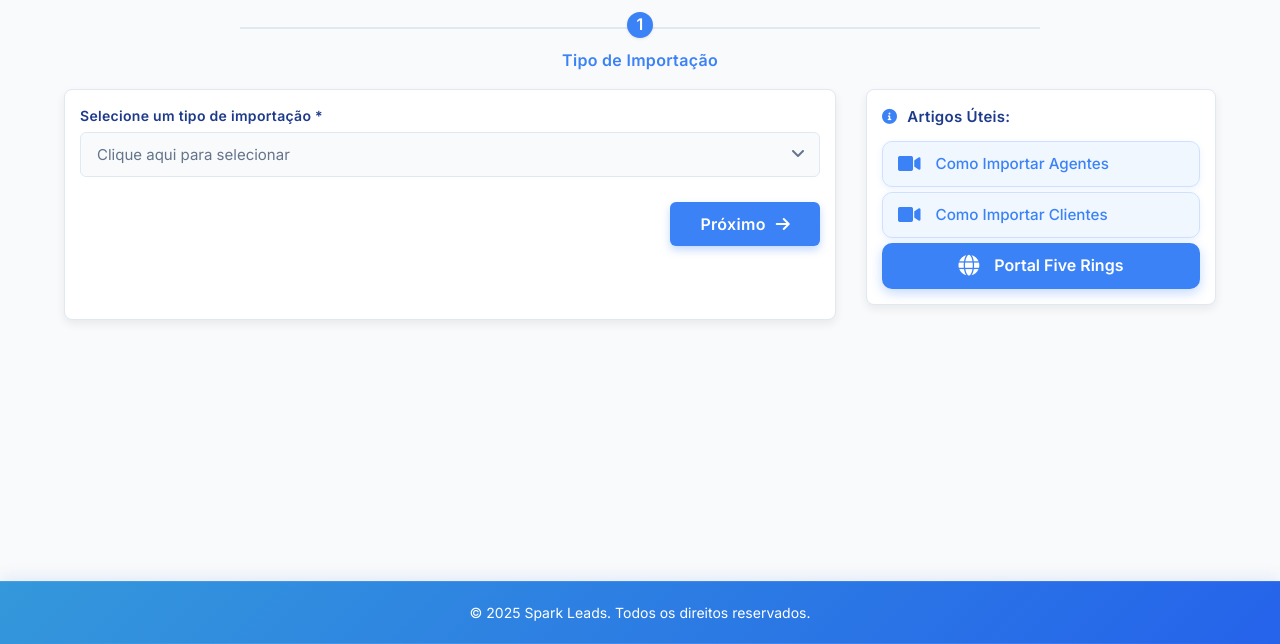
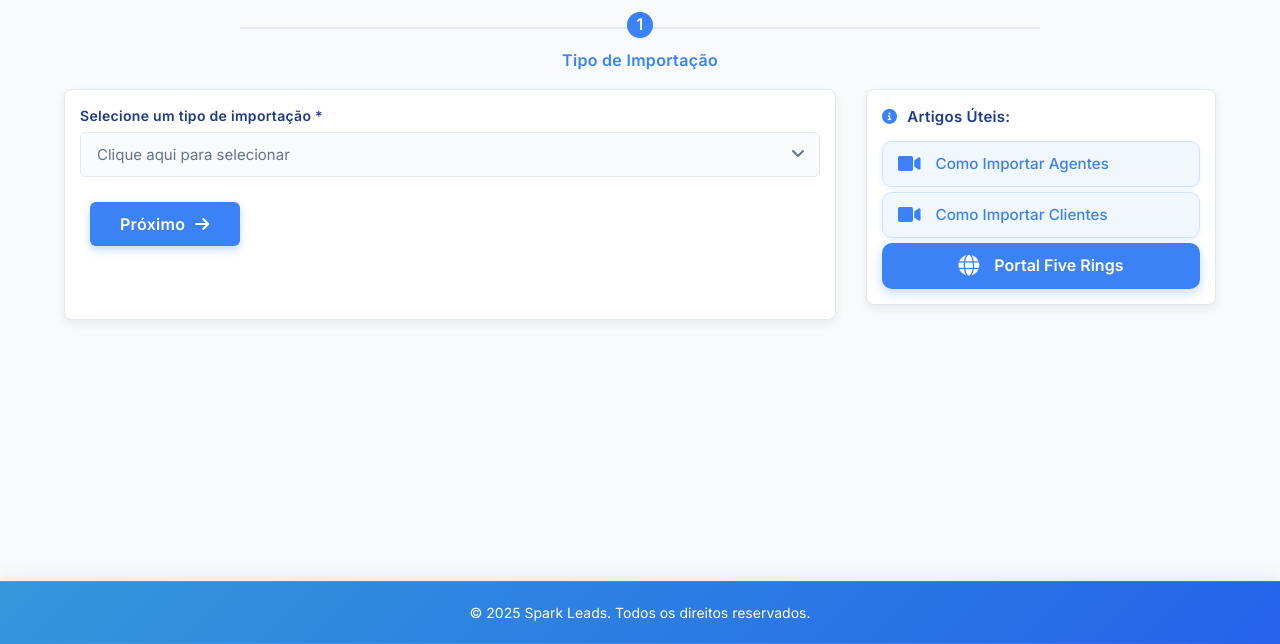
Before and after one commit to arthurmafradaza/spark-leads-import, a plain HTML site: page index.html in a window 1280 px wide. Shown: the part 156-800 px from the top of the page. Drawn offline with Linux system fonts and the light colour scheme.

Commit message:
botao anterior nmo lugar certo

```diff
--- a/styles.css
+++ b/styles.css
@@ -557,9 +557,17 @@ header .container {
 /* Botões de navegação */
 .navigation {
     display: flex;
-    justify-content: flex-end;
+    justify-content: space-between;
     margin-top: 25px;
-    gap: 10px;
+}
+
+.navigation .btn-outline {
+    margin-right: auto;
+}
+
+.navigation .btn-primary,
+.navigation .btn-success {
+    margin-left: 10px;
 }
 
 .btn {
```
